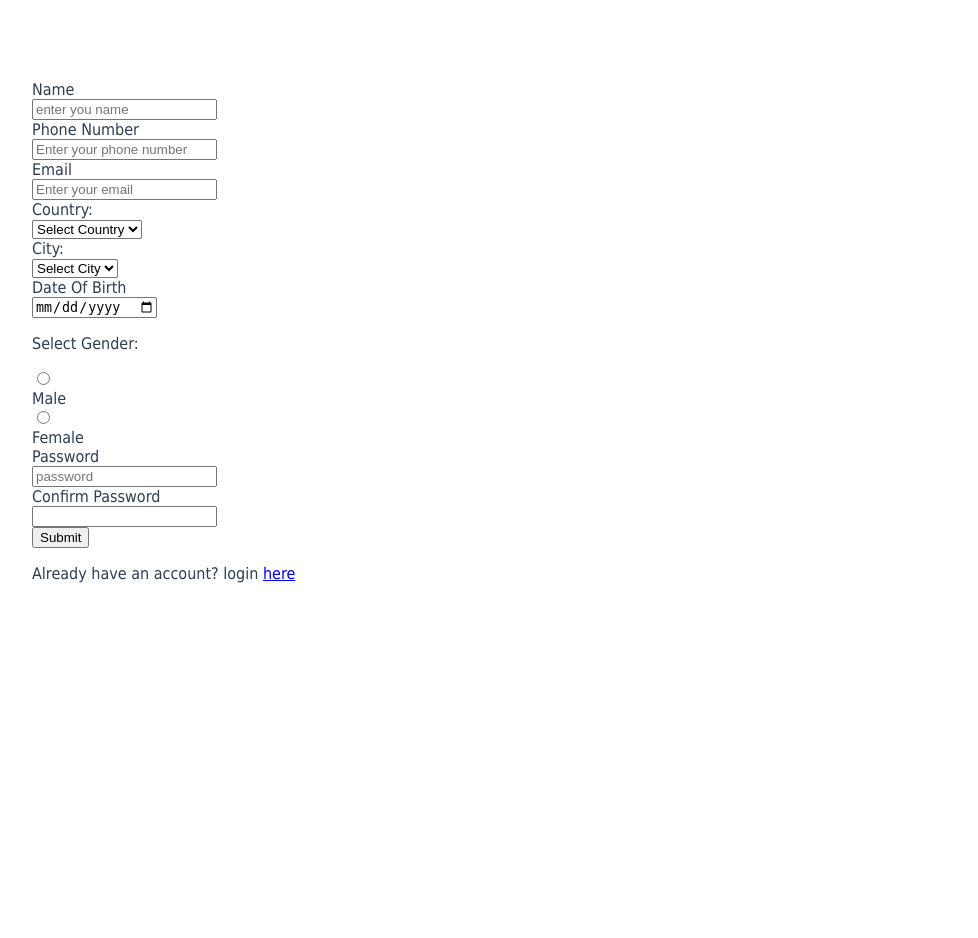
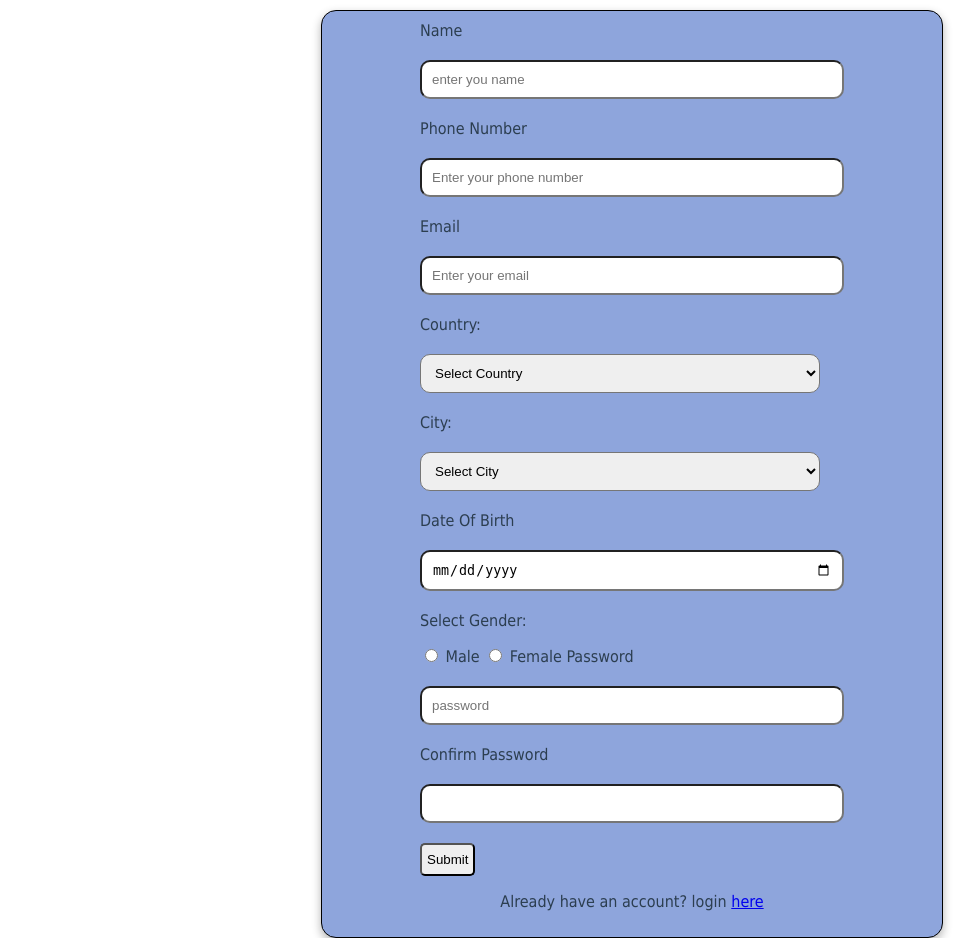
Before and after one commit to musinguzithaddy-sys/ConnectHub-p, a Django app: page /register/ in a window 1280 px wide; the page is wider, and only the part inside the window is pictured. Shown: that part, without its empty margins (8-986 px from the left). Before the commit the page ends 583 px from the top of that part, so only its background shows below. Run offline with Django 5.2, Linux system fonts and the light colour scheme; data that the repository does not hold is empty.

Commit message:
styled the register and login page

```diff
--- a/static/style.css
+++ b/static/style.css
@@ -1,6 +1,6 @@
 body, html {
     margin: 0;
-    padding: 40px 20px;
+    padding: 0;
     width: 100%;
     font-family: 'segoe', Tahoma, 'Segoe UI', Tahoma, Geneva, Verdana, sans-serif;
     color: #2c3e50;
@@ -127,13 +127,30 @@ body, html {
     background-color: #2980b9;
     transform: translate(-2px);
 }
-.home {
-    color: black;
-    background-image: url("flower.webp");
-    background-size: cover;
-    background-position: center;
-    background-repeat: no-repeat;
-    min-height: 100vh;
-    width: 100%;
-    margin: 0;
+.container {
+    margin: 10px auto;
+    border: 1px solid black;
+    max-width: 600px;
+    padding: 10px;
+    box-shadow: 0 4px 10px rgba(0,0,0,0.3);
+    border-radius: 15px;
+    background-color: rgb(142, 165, 220);
+    justify-items: center;
+
 }
+.container input[type="text"],
+.container input[type="email"],
+.container input[type="password"],
+.container input[type="date"],
+.container select {
+    padding: 10px;
+    display: block;
+    margin: 20px 0;
+    width: 400px;
+    border-radius: 10px;
+}
+
+.container input[type="submit"] {
+    padding: 7px 5px;
+    border-radius: 5px;
+}
--- a/templates/login.html
+++ b/templates/login.html
@@ -3,7 +3,7 @@
 {% block content %}
 <h1>Welcome to ConnectHub</h1>
 <p>Login required to contine</p>
-<div class="login_form">
+<div class="container">
     <form method="POST" action="">
         {% csrf_token %}
         <label for="email">Email</label><br>
--- a/templates/register.html
+++ b/templates/register.html
@@ -12,39 +12,37 @@
     {% endif %}
     <form method="POST" action="">
         {% csrf_token %}
-        <label for="name">Name</label><br>
-        <input type="text" name="name" value="{{name}}" placeholder="enter you name" required><br>
-        <label for="phone_number">Phone Number</label><br>
-        <input type="text" name="phone_number" id="phone" value="{{phone_number}}" placeholder="Enter your phone number" required><br>
-        <label for="email">Email</label><br>
-        <input type="email" name="email" id="email" value="{{email}}" placeholder="Enter your email" required><br>
-        <label for="id_country">Country:</label><br>
+        <label for="name">Name</label>
+        <input type="text" name="name" value="{{name}}" placeholder="enter you name" required>
+        <label for="phone_number">Phone Number</label>
+        <input type="text" name="phone_number" id="phone" value="{{phone_number}}" placeholder="Enter your phone number" required>
+        <label for="email">Email</label>
+        <input type="email" name="email" id="email" value="{{email}}" placeholder="Enter your email" required>
+        <label for="id_country">Country:</label>
         <select id="id_country" name="country" autocomplete="country" required>
             <option value="">Select Country</option>
             {% for country in countries %}
                 <option value="{{ country.id }}">{{ country.name }}</option>
             {% endfor %}
         </select>
-        <br>
 
-        <label for="id_city">City:</label><br>
+        <label for="id_city">City:</label>
         <select id="id_city" name="city" autocomplete="address-level2" required>
             <option value="">Select City</option>
         </select>
-        <br>
 
 
-        <label for="dob">Date Of Birth</label><br>
-        <input type="date" id="dob" name="dob" autocomplete="bday" value="{{dob}}" required><br>
+        <label for="dob">Date Of Birth</label>
+        <input type="date" id="dob" name="dob" autocomplete="bday" value="{{dob}}" required>
         <p>Select Gender:</p>
-        <input type="radio" id="male" name="gender" value="Male"><br>
-        <label for="male">Male</label><br>
-        <input type="radio" id="female" name="gender" value="Female"><br>
-        <label for="female">Female</label><br>
-        <label for="password">Password</label><br>
-        <input type="password" id="password" name="password" placeholder="password" required><br>
-        <label for="confirm_password">Confirm Password</label><br>
-        <input type="password" name="confirm_password" id="confirm_password" required><br>
+        <input type="radio" id="male" name="gender" value="Male">
+        <label for="male">Male</label>
+        <input type="radio" id="female" name="gender" value="Female">
+        <label for="female">Female</label>
+        <label for="password">Password</label>
+        <input type="password" id="password" name="password" placeholder="password" required>
+        <label for="confirm_password">Confirm Password</label>
+        <input type="password" name="confirm_password" id="confirm_password" required>
         <input type="submit">
     </form>
     <p>Already have an account? login <a href="{% url 'login' %}">here</a></p>
```
